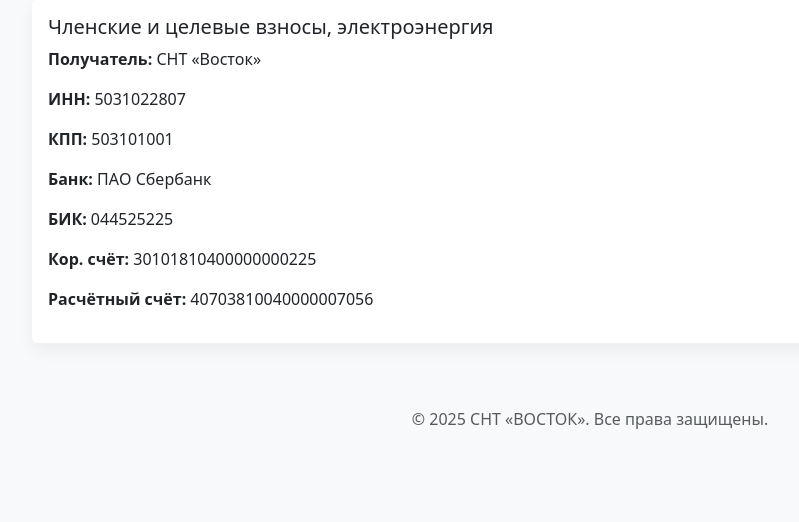
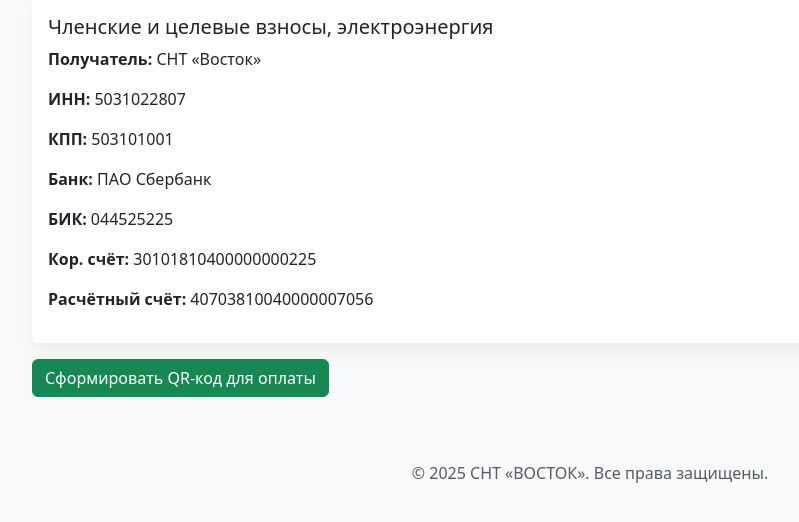
Before and after one commit to convinto/snt-vostok, a Flask app: page /rekvizity in a window 1280 px wide. Shown: the part 153-675 px from the top of the page, without its empty margins (50-849 px from the left). Run offline with Flask 3, Linux system fonts and the light colour scheme; parts of the project's set-up code (start-up, migrations or seed data) failed here and were passed over.

Commit message:
Добавлена публичная форма оплаты на страницу реквизитов

```diff
--- a/app/templates/rekvizity.html
+++ b/app/templates/rekvizity.html
@@ -13,4 +13,6 @@
             <p><strong>Расчётный счёт:</strong> 40703810040000007056</p>
         </div>
     </div>
+
+    <a href="{{ url_for('payments.public_payment') }}" class="btn btn-success mt-3">Сформировать QR-код для оплаты</a>
 {% endblock %}
```
